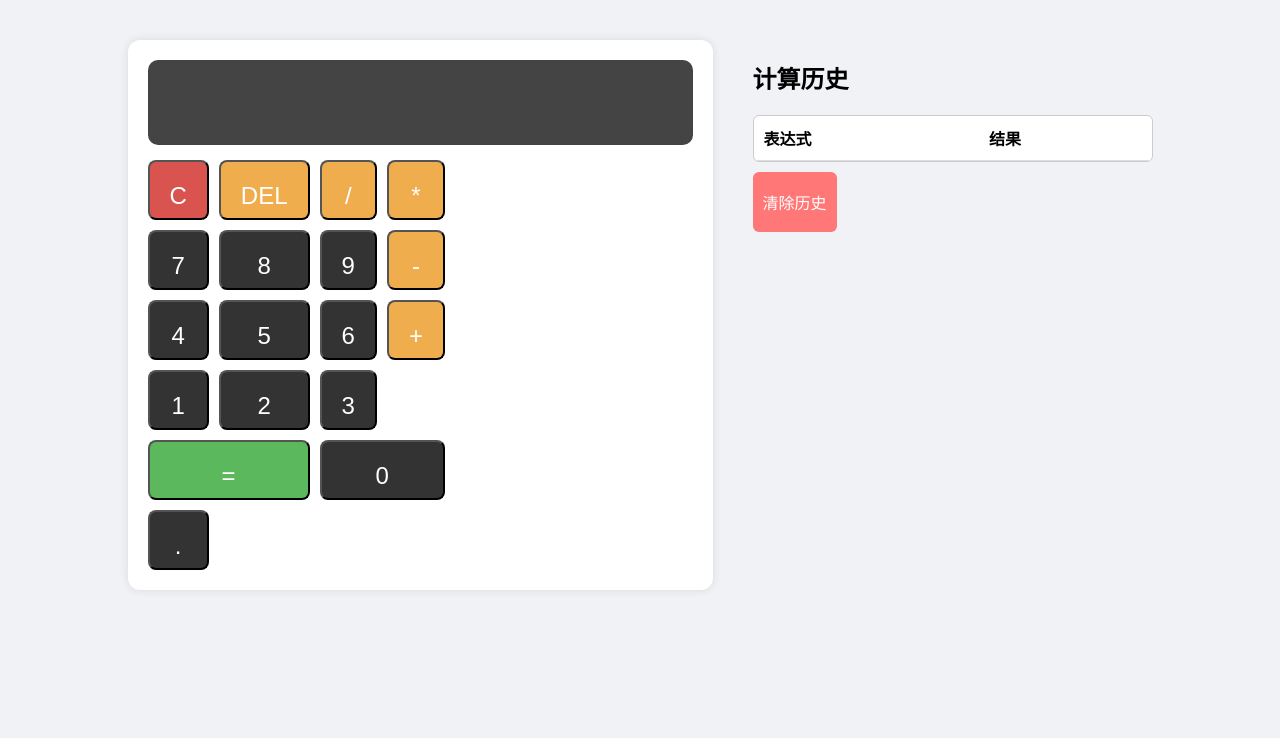
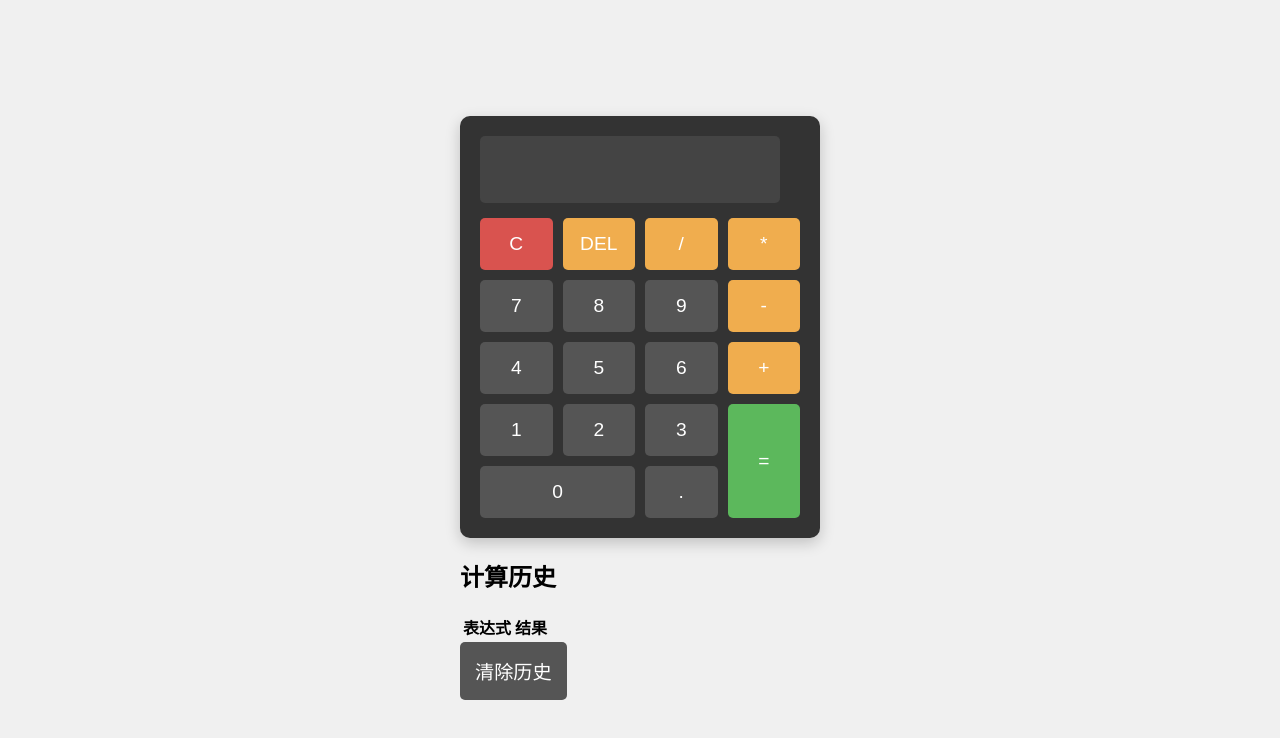
Before and after one commit to Yong62-tech/cul, a plain HTML site: page index.html in a window 1280 px wide. Drawn offline with Linux system fonts and the light colour scheme.

Commit message:
Update style.css

```diff
--- a/style.css
+++ b/style.css
@@ -1,103 +1,99 @@
+
 body {
-    font-family: Arial, sans-serif;
-    background-color: #f0f2f5;
-    margin: 0;
-    padding: 0;
-}
-
-.main-container {
     display: flex;
-    flex-direction: row;
     justify-content: center;
-    align-items: flex-start;
-    padding: 40px;
-    gap: 40px;
+    align-items: center;
+    min-height: 100vh;
+    background-color: #f0f0f0; /* 淡灰色背景 */
+    font-family: sans-serif;
 }
 
 .calculator {
-    background-color: #fff;
+    background-color: #333; /* 深灰色计算器背景 */
+    border-radius: 10px;
+    box-shadow: 0 5px 15px rgba(0, 0, 0, 0.2);
     padding: 20px;
-    border-radius: 12px;
-    box-shadow: 0 0 10px rgba(0,0,0,0.1);
+    width: 320px;
 }
 
 #display {
-    width: 100%;
-    padding: 20px 15px; /* 增加内边距 */
-    font-size: 2.5em; /* 更大的字体 */
+    width: calc(100% - 20px); /* 减去 padding */
+    padding: 15px 10px;
+    font-size: 2em;
     text-align: right;
     border: none;
-    background-color: #444;
-    color: #fff;
-    border-radius: 10px;
+    background-color: #444; /* 稍浅的显示屏背景 */
+    color: #fff; /* 白色文字 */
+    border-radius: 5px;
     margin-bottom: 15px;
-    box-sizing: border-box;
+    box-sizing: border-box; /* padding 不会增加宽度 */
 }
 
 .buttons {
     display: grid;
-    grid-template-columns: repeat(4, 1fr); /* 更均匀的按钮排列 */
-    gap: 10px;
-    max-width: 280px; /* 限制按钮区域的最大宽度 */
+    grid-template-columns: repeat(4, 1fr); /* 4 列等宽 */
+    gap: 10px; /* 按钮间距 */
 }
 
 button {
-    padding: 20px;
-    font-size: 1.5em; /* 更大字体 */
-    border-radius: 8px;
-    background-color: #333;
-    color: white;
+    padding: 15px;
+    font-size: 1.2em;
+    border: none;
+    border-radius: 5px;
+    cursor: pointer;
+    background-color: #555; /* 按钮默认背景 */
+    color: #fff; /* 按钮文字颜色 */
     transition: background-color 0.2s ease;
-    height: 60px; /* 设置固定高度 */
 }
 
-button.operator {
-    background-color: #f0ad4e; /* 操作符颜色 */
+button:hover {
+    background-color: #666; /* 鼠标悬停效果 */
 }
 
-button.equals {
-    background-color: #5cb85c;
-    grid-column: span 2; /* 合并等号按钮 */
+button:active {
+    background-color: #777; /* 鼠标点击效果 */
 }
 
-button.clear {
-    background-color: #d9534f; /* 清除按钮颜色 */
+.operator {
+    background-color: #f0ad4e; /* 橙色操作符 */
+    color: #fff;
 }
 
-button.zero {
-    grid-column: span 2; /* 将零按钮跨两列 */
+.operator:hover {
+    background-color: #ec971f;
 }
 
-
-.history-section {
-    width: 400px;
+.operator:active {
+    background-color: #d58512;
 }
 
-#history-table-container {
-    max-height: 300px;
-    overflow-y: auto;
-    border: 1px solid #ccc;
-    border-radius: 6px;
-    background-color: #fff;
+.clear {
+    background-color: #d9534f; /* 红色清除按钮 */
+    color: #fff;
 }
 
-table {
-    width: 100%;
-    border-collapse: collapse;
+.clear:hover {
+    background-color: #c9302c;
 }
 
-th, td {
-    padding: 10px;
-    border-bottom: 1px solid #ddd;
-    text-align: left;
+.clear:active {
+    background-color: #ac2925;
 }
 
-#clear-history {
-    margin-top: 10px;
-    padding: 10px;
-    font-size: 1em;
-    border: none;
-    border-radius: 6px;
-    background-color: #f77;
-    cursor: pointer;
+.equals {
+    background-color: #5cb85c; /* 绿色等于按钮 */
+    color: #fff;
+    grid-row: span 2; /* 等于号按钮占两行 */
 }
+
+.equals:hover {
+    background-color: #4cae4c;
+}
+
+.equals:active {
+    background-color: #449d44;
+}
+
+.zero {
+    grid-column: span 2; /* 0 按钮占两列 */
+}
```
